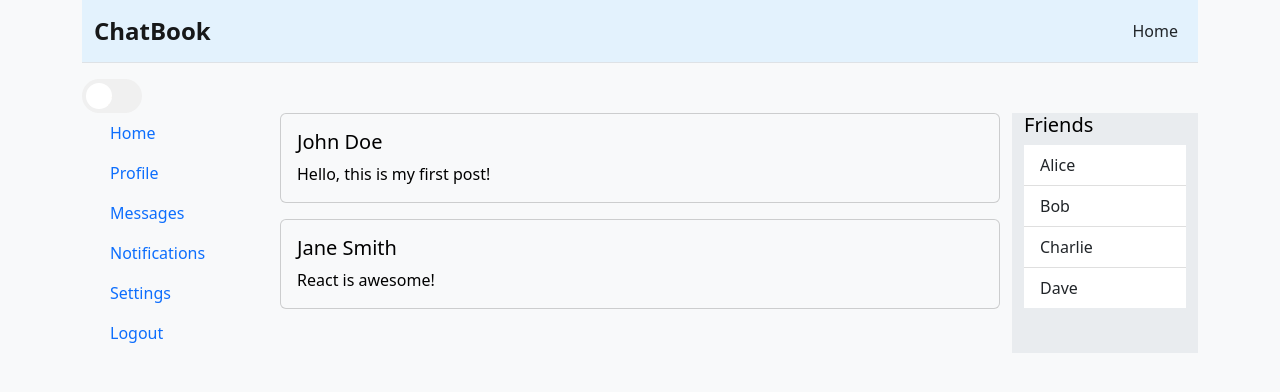
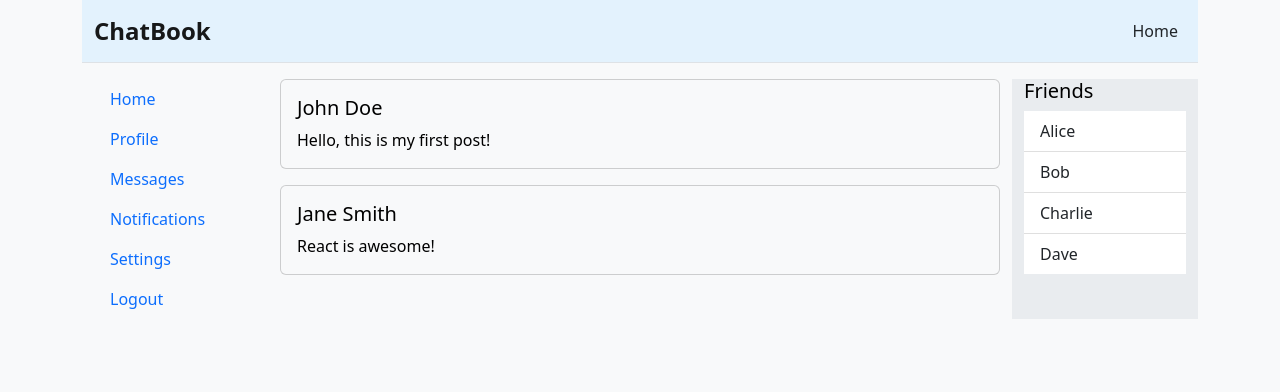
Before and after one commit to KristianBakov/ChatBook, a React (Create React App) app in the folder ClientApp/: page / in a window 1280 px wide. Shown: the top 392 px of the page. Built offline with nearby package versions, Linux system fonts and the light colour scheme.

Commit message:
Removed toggle button temporarily

```diff
--- a/ClientApp/src/commons/styles/common.css
+++ b/ClientApp/src/commons/styles/common.css
@@ -9,10 +9,8 @@
   --sidebar-bg-color: #e9ecef;
   --friendslist-bg-color: #e9ecef;
   --btn-color: #000000;
-  --toggle-bg-color: #f0f0f0;
-  --toggle-btn-color: #ffffff;
-  --toggle-track-color: #000000;
-  --toggle-thumb-color: #ffffff;
+  --color-toggle-light: #f6d447;
+  --color-toggle-dark: #2d0697;
 }
 
 [data-theme="dark"] {
@@ -22,10 +20,6 @@
   --sidebar-bg-color: #3a3f44;
   --friendslist-bg-color: #3a3f44;
   --btn-color: #ffffff;
-  --toggle-bg-color: #606060;
-  --toggle-btn-color: #000000;
-  --toggle-track-color: #ffffff;
-  --toggle-thumb-color: #000000;
 }
 
 body {
--- a/ClientApp/src/components/ThemeToggle/ThemeToggle.css
+++ b/ClientApp/src/components/ThemeToggle/ThemeToggle.css
@@ -1,64 +1,81 @@
-.toggle {
+/* .container {
   position: relative;
-  display: inline-block;
-  width: 60px;
-  height: 34px;
+  display: flex;
+  align-items: center;
+  justify-content: center;
+  width: 80px;
+  height: 35px;
+  padding: 4px 8px;
+  border-radius: 35px;
+  cursor: pointer;
 }
 
-.toggle input {
-  opacity: 0;
-  width: 0;
-  height: 0;
+.IsLight {
+  background-color: var(--color-toggle-dark);
 }
 
-.slider {
-  position: absolute;
-  cursor: pointer;
-  top: 0;
-  left: 0;
-  right: 0;
-  bottom: 0;
-  background-color: var(--toggle-bg-color);
-  transition: background-color 0.4s;
-  border-radius: 34px;
-  display: flex;
-  align-items: center;
-  justify-content: space-between;
-  padding: 0 8px;
+.IsDark {
+  background-color: #fff;
 }
 
-.icon {
-  font-size: 18px;
-  transition: opacity 0.4s;
+.container input {
+  display: none;
 }
 
-.sun {
-  opacity: 1;
+.container input + div {
+  border-radius: 50%;
+  width: 26px;
+  height: 26px;
+  position: relative;
+  box-shadow: inset 8px -8px 0 0 var(--color-toggle-dark, #000);
+  transform: scale(1) rotate(-2deg);
+  transition: box-shadow 0.5s ease 0s, transform 0.4s ease 0.1s;
 }
 
-.moon {
-  opacity: 0;
+.container input + div::before {
+  content: "";
+  width: inherit;
+  height: inherit;
+  border-radius: inherit;
+  position: absolute;
+  left: 0;
+  top: 0;
+  transition: background 0.3s ease;
 }
 
-input:checked + .slider .sun {
-  opacity: 0;
+.container input + div::after {
+  content: "";
+  width: 4px;
+  height: 4px;
+  border-radius: 50%;
+  margin: -2px 0 0 -2px;
+  position: absolute;
+  top: 50%;
+  left: 50%;
+  box-shadow: 0 -16px 0 var(--color-toggle-light, #eee),
+    0 16px 0 var(--color-toggle-light, #eee),
+    16px 0 0 var(--color-toggle-light, #eee),
+    -16px 0 0 var(--color-toggle-light, #eee),
+    12px 12px 0 var(--color-toggle-light, #eee),
+    -12px 12px 0 var(--color-toggle-light, #eee),
+    12px -12px 0 var(--color-toggle-light, #eee),
+    -12px -12px 0 var(--color-toggle-light, #eee);
+  transform: scale(0);
+  transition: all 0.3s ease;
 }
 
-input:checked + .slider .moon {
-  opacity: 1;
+.container input:checked + div {
+  box-shadow: inset 32px -32px 0 0 #fff;
+  transform: scale(0.5) rotate(0deg);
+  transition: transform 0.3s ease 0.1s, box-shadow 0.2s ease 0s;
 }
 
-.slider-thumb {
-  position: absolute;
-  height: 26px;
-  width: 26px;
-  background-color: var(--toggle-thumb-color);
-  border-radius: 50%;
-  transition: transform 0.4s;
-  left: 4px;
-  bottom: 4px;
+.container input:checked + div::before {
+  background: var(--color-toggle-light, #eee);
+  transition: background 0.3s ease 0.1s;
 }
 
-input:checked + .slider .slider-thumb {
-  transform: translateX(26px);
-}
+.container input:checked + div::after {
+  transform: scale(1.5);
+  transition: transform 0.5s ease 0.15s;
+} */
--- a/ClientApp/src/components/ThemeToggle/ThemeToggle.jsx
+++ b/ClientApp/src/components/ThemeToggle/ThemeToggle.jsx
@@ -4,21 +4,18 @@ import "./ThemeToggle.css";
 
 const ThemeToggle = () => {
   const { theme, toggleTheme } = useContext(ThemeContext);
+  const isDark = theme === "dark";
 
-  return (
-    <label className="toggle">
-      <input
-        type="checkbox"
-        checked={theme === "dark"}
-        onChange={toggleTheme}
-      />
-      <span className="slider">
-        <span className="icon sun">🔆</span>
-        <span className="icon moon">🌙</span>
-        <span className="slider-thumb"></span>
-      </span>
-    </label>
-  );
+  //   return (
+  //     <label
+  //       className={`container ${isDark ? "IsDark" : "IsLight"}`}
+  //       title={isDark ? "Activate light mode" : "Activate dark mode"}
+  //       aria-label={isDark ? "Activate light mode" : "Activate dark mode"}
+  //     >
+  //       <input type="checkbox" checked={isDark} onChange={toggleTheme} />
+  //       <div />
+  //     </label>
+  //   );
 };
 
 export default ThemeToggle;
```
